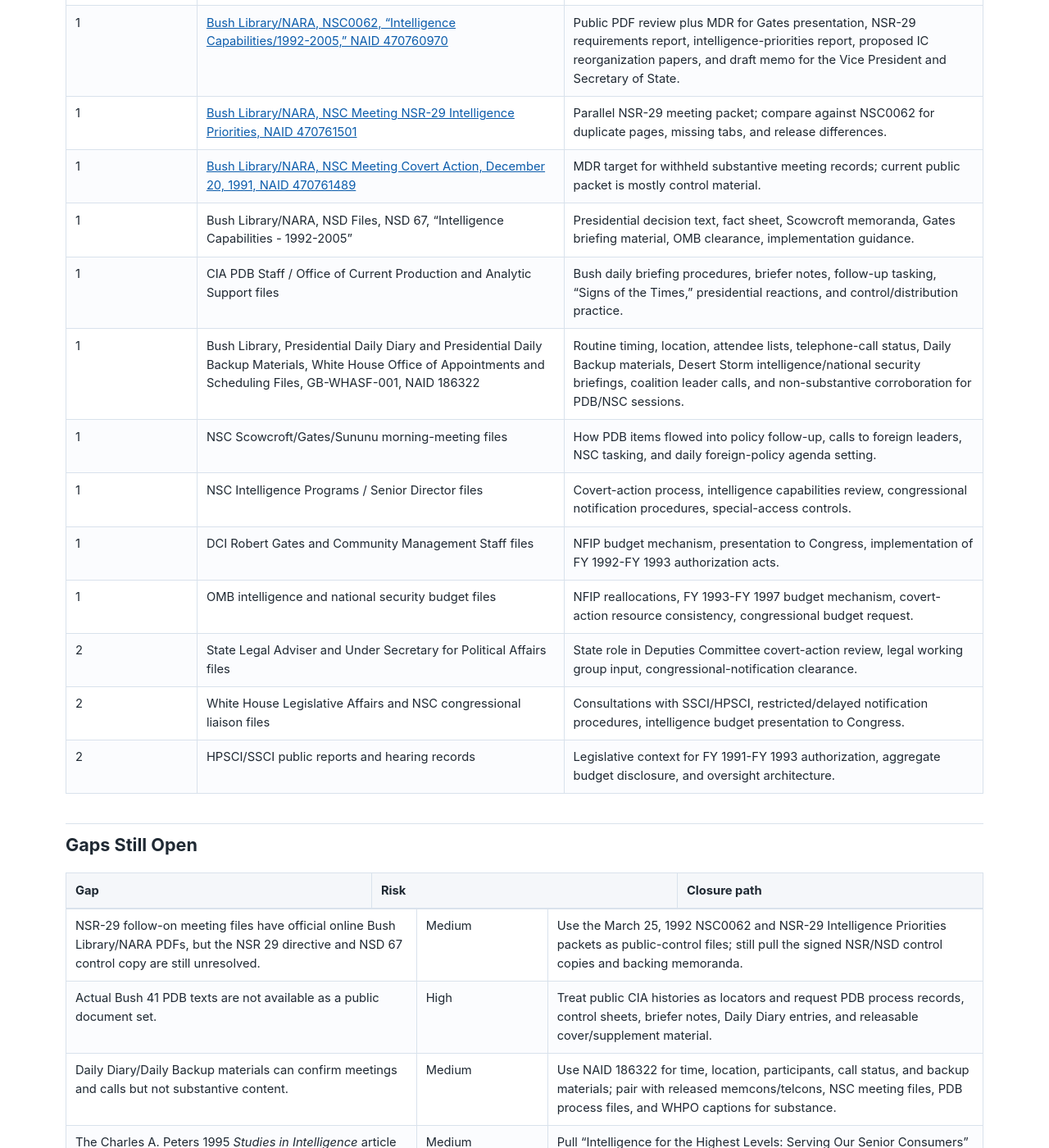
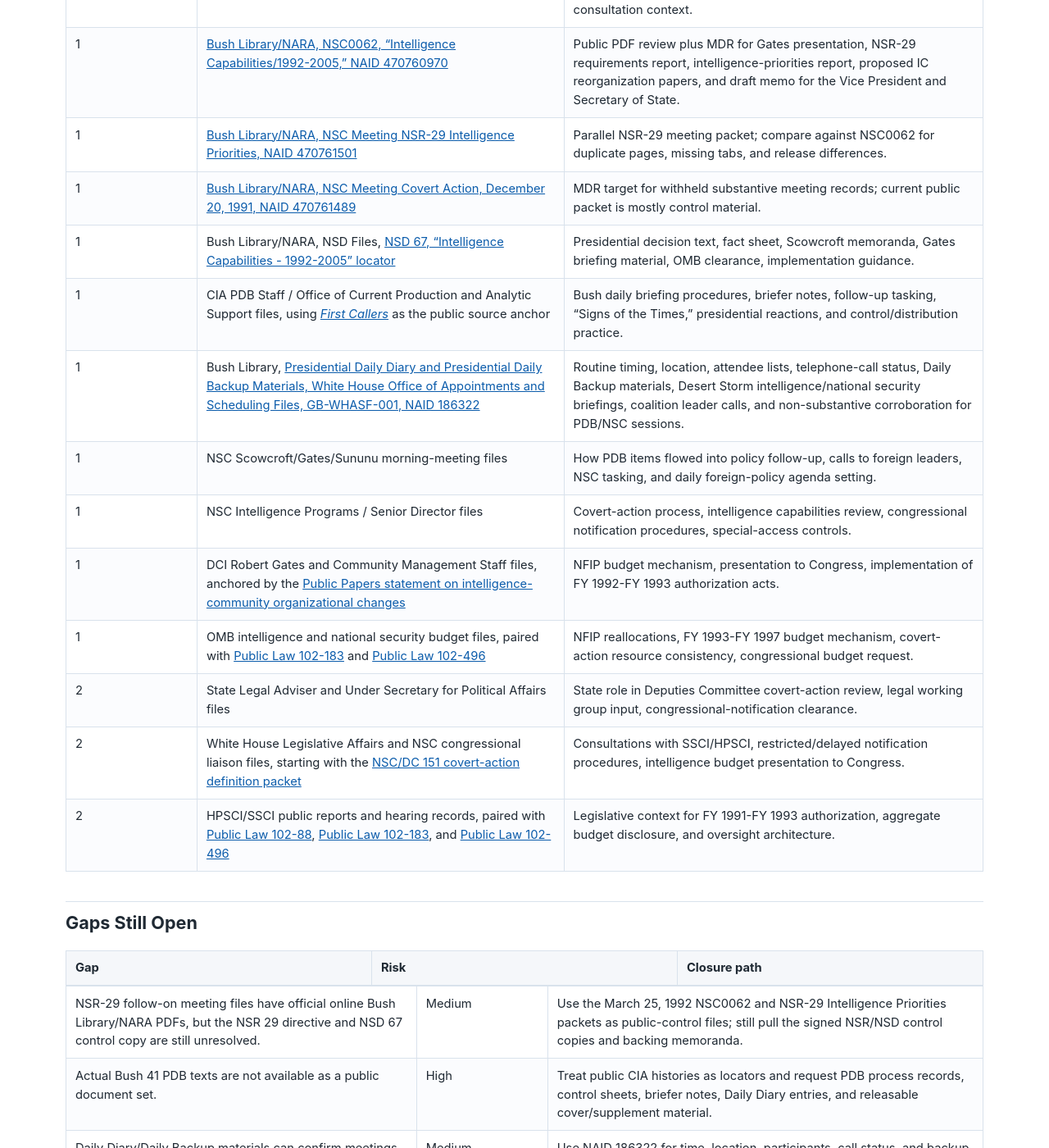
Before and after one commit to therealjameswilson/org-man-89-92, a Jekyll site: the page built from reports/intelligence-matters-chapter.md, in a window 1280 px wide and 1400 px high, scrolled down 7086 px. Shown: the whole window at 82% size. Built offline with Jekyll 4.4.1, drawn with Linux system fonts in a browser that asks for light colours; some of the changed text lies outside the part shown.

Commit message:
Embed intelligence chapter workflow links

```diff
--- a/reports/intelligence-matters-chapter.md
+++ b/reports/intelligence-matters-chapter.md
@@ -5,13 +5,15 @@ title: Intelligence Matters Chapter
 
 # Intelligence Matters Chapter
 
-Checked: 2026-06-01
+Checked: 2026-06-02
 
 Volume: *Foreign Relations of the United States, 1989-1992, Volume II,
 Organization and Management of Foreign Policy*
 
-Immediate pull wording and source-note checks are consolidated in the
-[compiler handoff](compiler-handoff.html).
+Immediate pull wording, source-note checks, and promotion decisions are
+consolidated in the [compiler dashboard](compiler-dashboard.html), [promotion
+gate checklist](promotion-gate-checklist.html), and [compiler
+handoff](compiler-handoff.html).
 
 ## Declassified Document Chronology
 
@@ -144,22 +146,22 @@ NFIP agencies to support multi-year funding and congressional oversight.
 
 | Priority | Source pool | Pull for |
 | --- | --- | --- |
-| 1 | Bush Library/NARA, NSD Files, NSD 79, "Approval and Review of Covert Action" | Signed final text, Scowcroft transmittals, Rostow legal memo, distribution receipts, withheld draft/version-control records. |
-| 1 | Bush Library/NARA, NSR Files, NSR 29, "Intelligence Capabilities - 1992-2005" | Original review request, tasking, due dates, recipients, and any attached terms of reference. |
+| 1 | Bush Library/NARA, [NSD Files, NSD 79, "Approval and Review of Covert Action"](https://www.bush41library.gov/digital-research-room/finding-aid/foia/records-national-security-directive-nsd-79-approval-and) | Signed final text, Scowcroft transmittals, Rostow legal memo, distribution receipts, withheld draft/version-control records. |
+| 1 | Bush Library/NARA, NSR Files, [NSR 29, "Intelligence Capabilities - 1992-2005" locator](https://irp.fas.org/offdocs/nsr/index.html) | Original review request, tasking, due dates, recipients, and any attached terms of reference. |
 | 1 | [Bush Library/NARA, NSC/DC 151, "Definition of Covert Action," NAID 352356448](https://www.bush41library.gov/digital-research-room/finding-aid/records-national-security-council-george-h-w-bush-administration?naid=352356448) | Public PDF review plus MDR for withheld summary of conclusions, minutes, draft statutory/report language, David C. Miller memorandum, Working-to-Gates memorandum, and SSCI/HPSCI consultation context. |
 | 1 | [Bush Library/NARA, NSC0062, "Intelligence Capabilities/1992-2005," NAID 470760970](https://www.bush41library.gov/digital-research-room/finding-aid/records-national-security-council-george-h-w-bush-administration?naid=470760970) | Public PDF review plus MDR for Gates presentation, NSR-29 requirements report, intelligence-priorities report, proposed IC reorganization papers, and draft memo for the Vice President and Secretary of State. |
 | 1 | [Bush Library/NARA, NSC Meeting NSR-29 Intelligence Priorities, NAID 470761501](https://www.bush41library.gov/digital-research-room/finding-aid/records-national-security-council-george-h-w-bush-administration?naid=470761501) | Parallel NSR-29 meeting packet; compare against NSC0062 for duplicate pages, missing tabs, and release differences. |
 | 1 | [Bush Library/NARA, NSC Meeting Covert Action, December 20, 1991, NAID 470761489](https://www.bush41library.gov/digital-research-room/finding-aid/records-national-security-council-george-h-w-bush-administration?naid=470761489) | MDR target for withheld substantive meeting records; current public packet is mostly control material. |
-| 1 | Bush Library/NARA, NSD Files, NSD 67, "Intelligence Capabilities - 1992-2005" | Presidential decision text, fact sheet, Scowcroft memoranda, Gates briefing material, OMB clearance, implementation guidance. |
-| 1 | CIA PDB Staff / Office of Current Production and Analytic Support files | Bush daily briefing procedures, briefer notes, follow-up tasking, "Signs of the Times," presidential reactions, and control/distribution practice. |
-| 1 | Bush Library, Presidential Daily Diary and Presidential Daily Backup Materials, White House Office of Appointments and Scheduling Files, GB-WHASF-001, NAID 186322 | Routine timing, location, attendee lists, telephone-call status, Daily Backup materials, Desert Storm intelligence/national security briefings, coalition leader calls, and non-substantive corroboration for PDB/NSC sessions. |
+| 1 | Bush Library/NARA, NSD Files, [NSD 67, "Intelligence Capabilities - 1992-2005" locator](https://irp.fas.org/offdocs/nsd/index.html) | Presidential decision text, fact sheet, Scowcroft memoranda, Gates briefing material, OMB clearance, implementation guidance. |
+| 1 | CIA PDB Staff / Office of Current Production and Analytic Support files, using [*First Callers*](https://www.cia.gov/resources/csi/static/First-Callers-President-Brief.pdf) as the public source anchor | Bush daily briefing procedures, briefer notes, follow-up tasking, "Signs of the Times," presidential reactions, and control/distribution practice. |
+| 1 | Bush Library, [Presidential Daily Diary and Presidential Daily Backup Materials, White House Office of Appointments and Scheduling Files, GB-WHASF-001, NAID 186322](https://catalog.archives.gov/id/186322) | Routine timing, location, attendee lists, telephone-call status, Daily Backup materials, Desert Storm intelligence/national security briefings, coalition leader calls, and non-substantive corroboration for PDB/NSC sessions. |
 | 1 | NSC Scowcroft/Gates/Sununu morning-meeting files | How PDB items flowed into policy follow-up, calls to foreign leaders, NSC tasking, and daily foreign-policy agenda setting. |
 | 1 | NSC Intelligence Programs / Senior Director files | Covert-action process, intelligence capabilities review, congressional notification procedures, special-access controls. |
-| 1 | DCI Robert Gates and Community Management Staff files | NFIP budget mechanism, presentation to Congress, implementation of FY 1992-FY 1993 authorization acts. |
-| 1 | OMB intelligence and national security budget files | NFIP reallocations, FY 1993-FY 1997 budget mechanism, covert-action resource consistency, congressional budget request. |
+| 1 | DCI Robert Gates and Community Management Staff files, anchored by the [Public Papers statement on intelligence-community organizational changes](https://www.govinfo.gov/content/pkg/PPP-1992-book1/pdf/PPP-1992-book1-doc-pg528-2.pdf) | NFIP budget mechanism, presentation to Congress, implementation of FY 1992-FY 1993 authorization acts. |
+| 1 | OMB intelligence and national security budget files, paired with [Public Law 102-183](https://www.congress.gov/102/statute/STATUTE-105/STATUTE-105-Pg1260.pdf) and [Public Law 102-496](https://www.congress.gov/102/statute/STATUTE-106/STATUTE-106-Pg3180.pdf) | NFIP reallocations, FY 1993-FY 1997 budget mechanism, covert-action resource consistency, congressional budget request. |
 | 2 | State Legal Adviser and Under Secretary for Political Affairs files | State role in Deputies Committee covert-action review, legal working group input, congressional-notification clearance. |
-| 2 | White House Legislative Affairs and NSC congressional liaison files | Consultations with SSCI/HPSCI, restricted/delayed notification procedures, intelligence budget presentation to Congress. |
-| 2 | HPSCI/SSCI public reports and hearing records | Legislative context for FY 1991-FY 1993 authorization, aggregate budget disclosure, and oversight architecture. |
+| 2 | White House Legislative Affairs and NSC congressional liaison files, starting with the [NSC/DC 151 covert-action definition packet](https://www.bush41library.gov/digital-research-room/finding-aid/records-national-security-council-george-h-w-bush-administration?naid=352356448) | Consultations with SSCI/HPSCI, restricted/delayed notification procedures, intelligence budget presentation to Congress. |
+| 2 | HPSCI/SSCI public reports and hearing records, paired with [Public Law 102-88](https://www.congress.gov/102/statute/STATUTE-105/STATUTE-105-Pg429.pdf), [Public Law 102-183](https://www.congress.gov/102/statute/STATUTE-105/STATUTE-105-Pg1260.pdf), and [Public Law 102-496](https://www.congress.gov/102/statute/STATUTE-106/STATUTE-106-Pg3180.pdf) | Legislative context for FY 1991-FY 1993 authorization, aggregate budget disclosure, and oversight architecture. |
 
 ## Gaps Still Open
 
```
